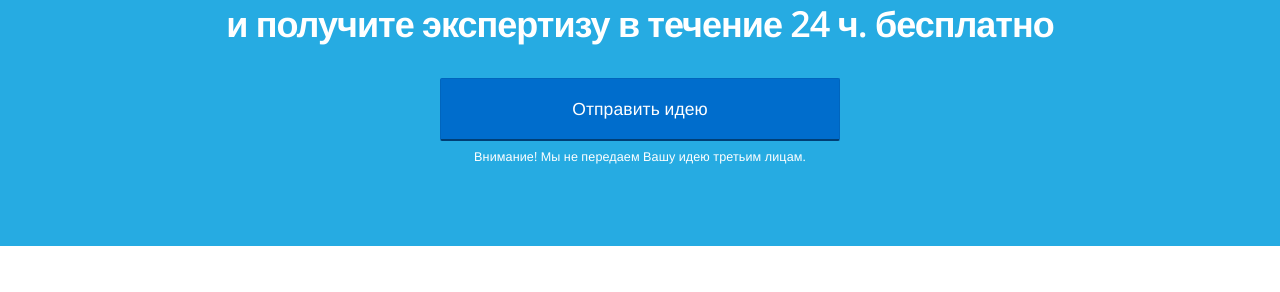
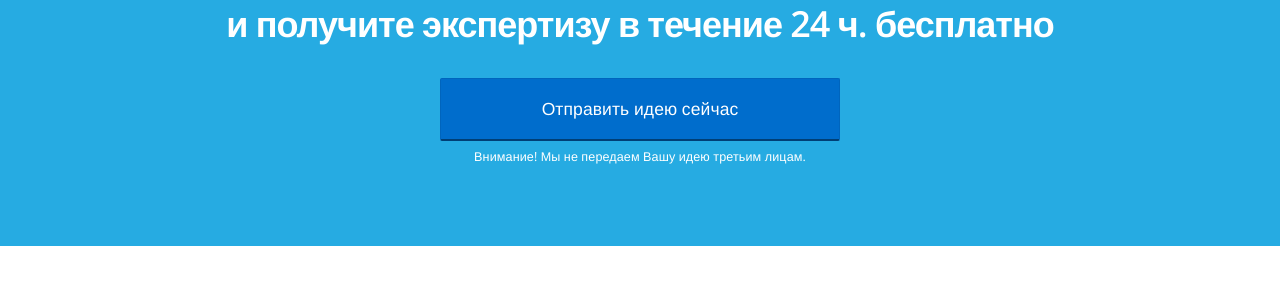
Before and after one commit to RakhimyanTim/enblabs.github.io, a Jekyll site: the page built from pages/pricing.html, in a window 1280 px wide and 900 px high, scrolled down 1374 px. Shown: the part 163-455 px from the top of the window. Built offline with Jekyll 4.4.1, drawn with Linux system fonts in a browser that asks for light colours; nearby versions of some CDN libraries.

Commit message:
Update pricing.html

```diff
--- a/pages/pricing.html
+++ b/pages/pricing.html
@@ -16,7 +16,7 @@
 <section class="bright-section centered">
 	<div class="container">
 		<h2>Отправьте нам свою идею <br>и получите экспертизу в течение 24 ч. бесплатно</h2>
-		<p style="margin:0;"><a href="https://goo.gl/forms/XSokvk5lUzY4Vpbl2" class="btn btn-primary btn-large btn-block btn-centered sign-up">Отправить идею</a>
+		<p style="margin:0;"><a href="https://goo.gl/forms/XSokvk5lUzY4Vpbl2" class="btn btn-primary btn-large btn-block btn-centered sign-up">Отправить идею сейчас</a>
 		<span class="btn-sub-text new-content">Внимание! Мы не передаем Вашу идею третьим лицам.</span></p>
 	</div>
 </section>
```
